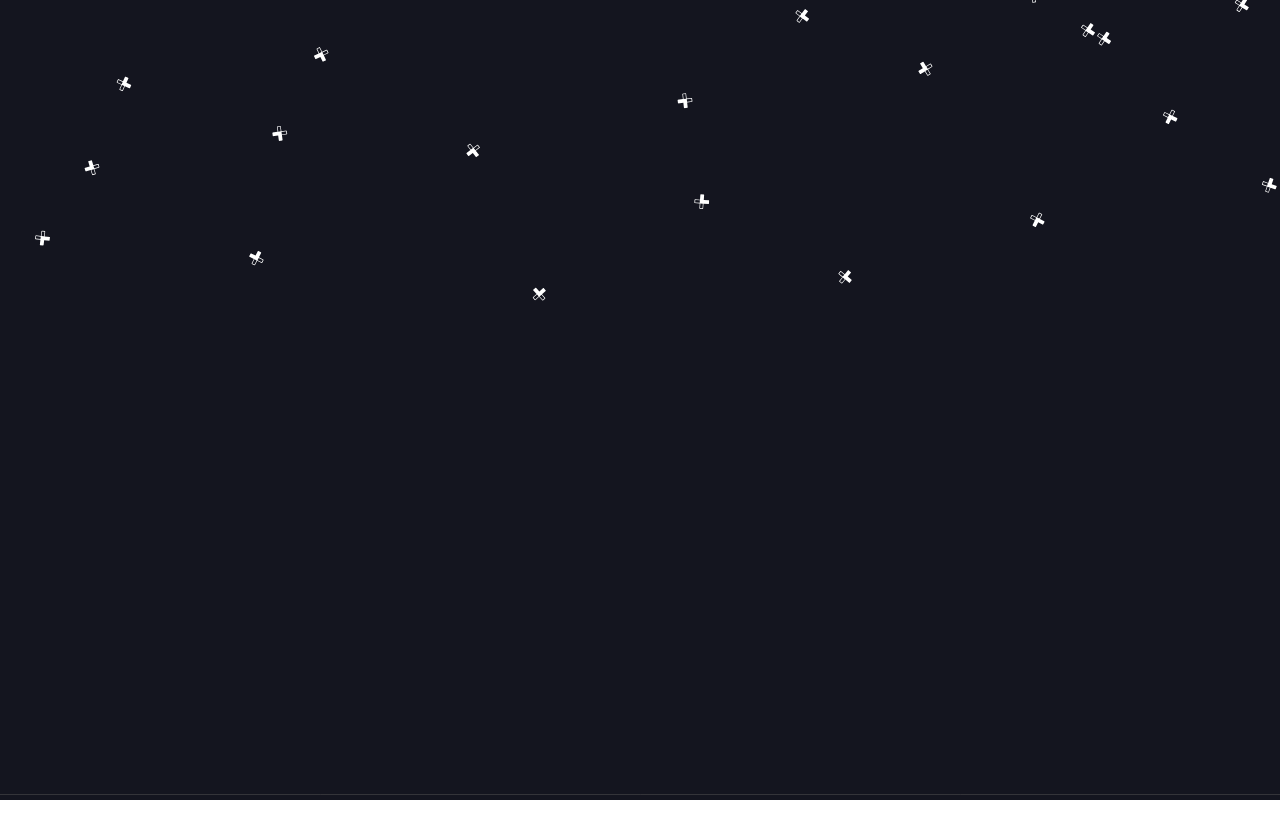
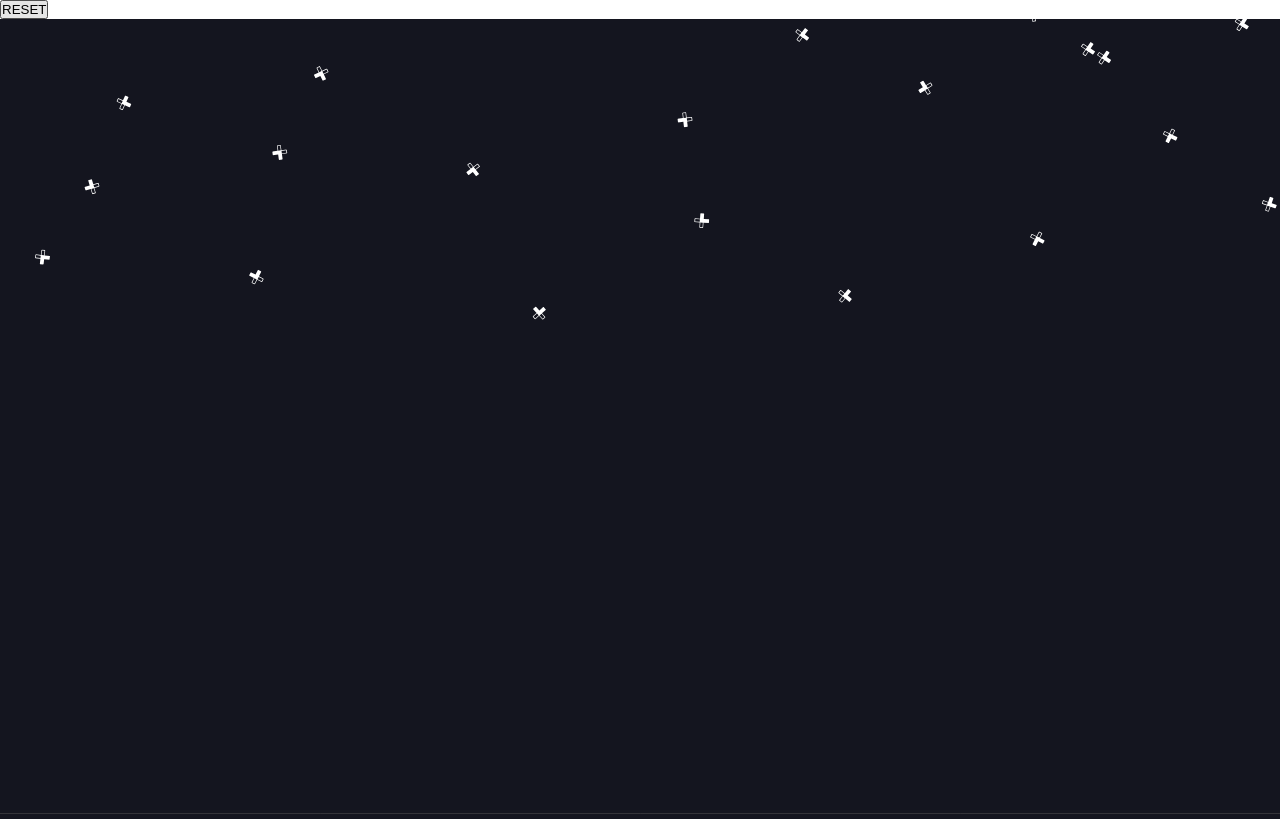
Before and after one commit to DaveCoded/feed-snow, a website: page index.html in a window 1280 px wide. Drawn offline with nearby package versions, Linux system fonts and the light colour scheme.

Commit message:
Add reset button for clearing world

```diff
--- a/index.html
+++ b/index.html
@@ -8,6 +8,8 @@
     <title>Feed Snow</title>
 </head>
 <body>
+    <button onclick="reset()">RESET</button>
+    <div id="mountCanvas"></div>
 </body>
 <script src="node_modules/matter-js/build/matter.js"></script>
 <script src="index.js"></script>
--- a/index.js
+++ b/index.js
@@ -60,3 +60,9 @@ Engine.run(engine);
 
 // run the renderer
 Render.run(render);
+
+function reset() {
+  World.clear(engine.world);
+  Engine.clear(engine);
+  World.add(engine.world, ground);
+}
```
Also changed, not shown: heart.jpeg (deleted), heart.png (deleted), snowflake.png (deleted). Lines whose indentation alone changed are shown as unchanged.
